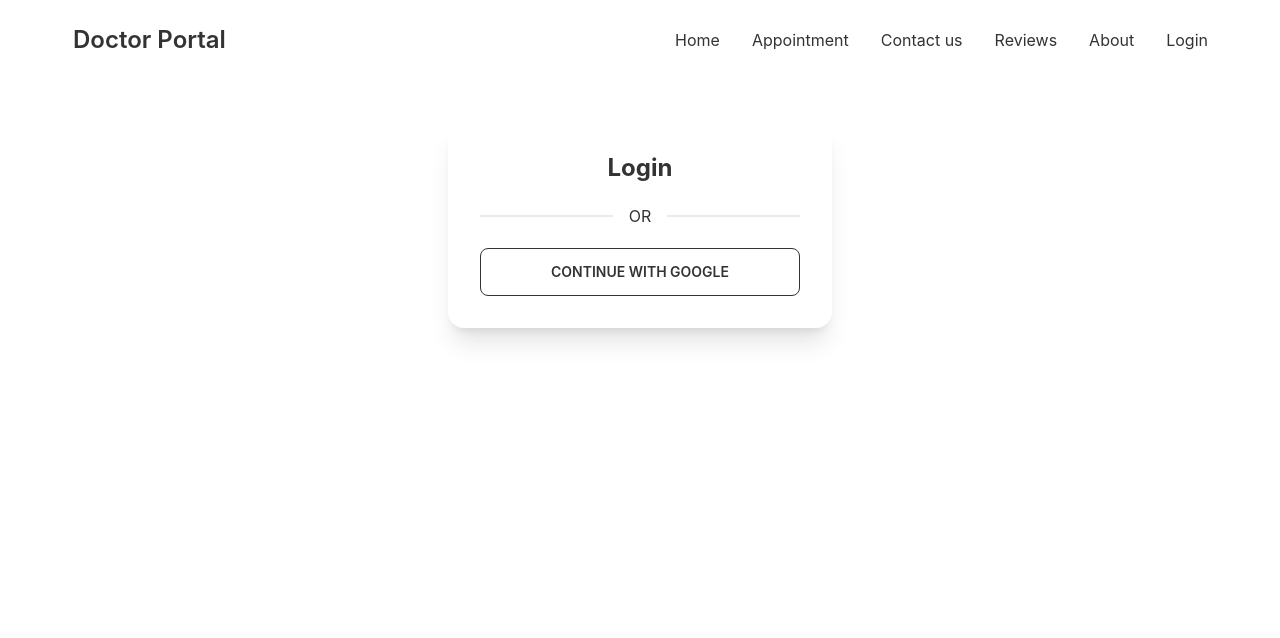
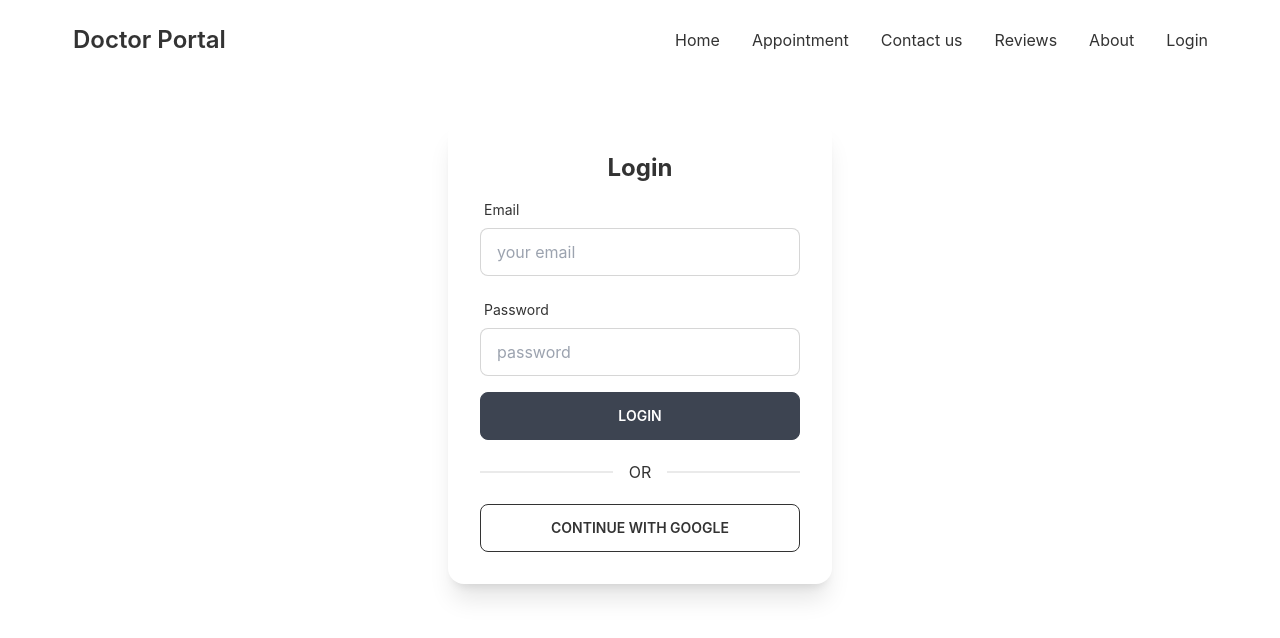
Before and after one commit to Nahid-khandakar/doctor-portal-client, a React (Create React App) app: page /login in a window 1280 px wide. Shown: the top 638 px of the page. Built offline with nearby package versions, Linux system fonts and the light colour scheme.

Commit message:
add loging field with some validation

```diff
--- a/package.json
+++ b/package.json
@@ -13,6 +13,7 @@
     "react-day-picker": "^8.0.4",
     "react-dom": "^18.1.0",
     "react-firebase-hooks": "^5.0.3",
+    "react-hook-form": "^7.31.1",
     "react-router-dom": "^6.3.0",
     "react-scripts": "5.0.1",
     "web-vitals": "^2.1.4"
--- a/src/pages/Login/Login.js
+++ b/src/pages/Login/Login.js
@@ -1,11 +1,13 @@
 import React from 'react';
 import { useSignInWithGoogle } from 'react-firebase-hooks/auth';
 import auth from '../../firebase.init'
+import { useForm } from "react-hook-form";
 
 
 const Login = () => {
 
     const [signInWithGoogle, user, loading, error] = useSignInWithGoogle(auth);
+    const { register, formState: { errors }, handleSubmit } = useForm();
 
     if (user) {
         console.log(user)
@@ -13,12 +15,84 @@
     if (error) {
         console.error(error)
     }
+    const onSubmit = data => console.log(data);
 
     return (
         <div className='flex justify-center items-center mt-10'>
             <div className="card w-96 bg-base-100 shadow-xl">
                 <div className="card-body">
                     <h2 className="text-2xl font-bold text-center">Login</h2>
+
+                    <form onSubmit={handleSubmit(onSubmit)}>
+
+                        {/* for email */}
+                        <div class="form-control w-full max-w-xs">
+
+                            <label class="label">
+                                <span class="label-text">Email</span>
+                            </label>
+
+                            <input type="email"
+                                placeholder="your email"
+                                class="input input-bordered w-full max-w-xs"
+                                {...register("email", {
+                                    required: {
+                                        value: true,
+                                        message: 'Email is required'
+                                    },
+                                    pattern: {
+                                        value: /[a-z0-9._%+-]+@[a-z0-9.-]+\.[a-z]{2,3}/,
+                                        message: 'Something error in email'
+                                    }
+                                })}
+                            />
+
+
+                            <label class="label">
+
+                                {errors.email?.type === 'required' && <span class="label-text-alt text-amber-600">{errors.email.message}</span>}
+                                {errors.email?.type === 'pattern' && <span class="label-text-alt text-amber-600">{errors.email.message}</span>}
+
+                            </label>
+                        </div>
+
+
+
+                        {/* for password */}
+                        <div class="form-control w-full max-w-xs">
+
+                            <label class="label">
+                                <span class="label-text">Password</span>
+                            </label>
+
+                            <input type="password"
+                                placeholder="password"
+                                class="input input-bordered w-full max-w-xs"
+                                {...register("password", {
+                                    required: {
+                                        value: true,
+                                        message: 'password is required'
+                                    },
+                                    minLength: {
+                                        value: 6,
+                                        message: 'use 6 digit '
+                                    }
+                                })}
+                            />
+
+
+                            <label class="label">
+
+                                {errors.password?.type === 'required' && <span class="label-text-alt text-amber-600">{errors.password.message}</span>}
+                                {errors.password?.type === 'minLength' && <span class="label-text-alt text-amber-600">{errors.password.message}</span>}
+
+                            </label>
+                        </div>
+
+                        <input type="submit" className='btn text-white w-full' value='login' />
+                    </form>
+
+
                     <div className="divider">OR</div>
 
 
```
Also changed, not shown: 1 other file (tests, documents, lock files or other folders).
